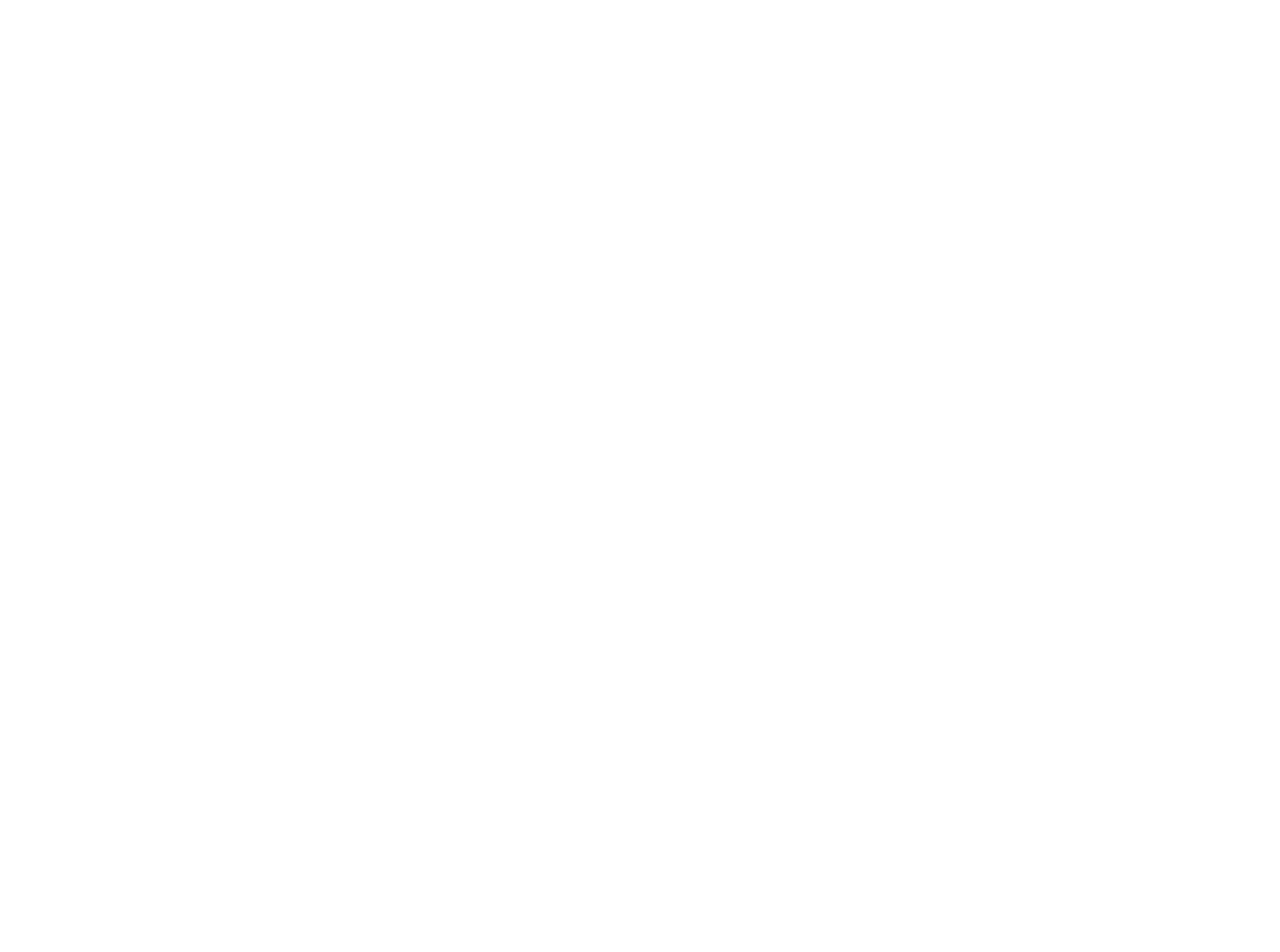
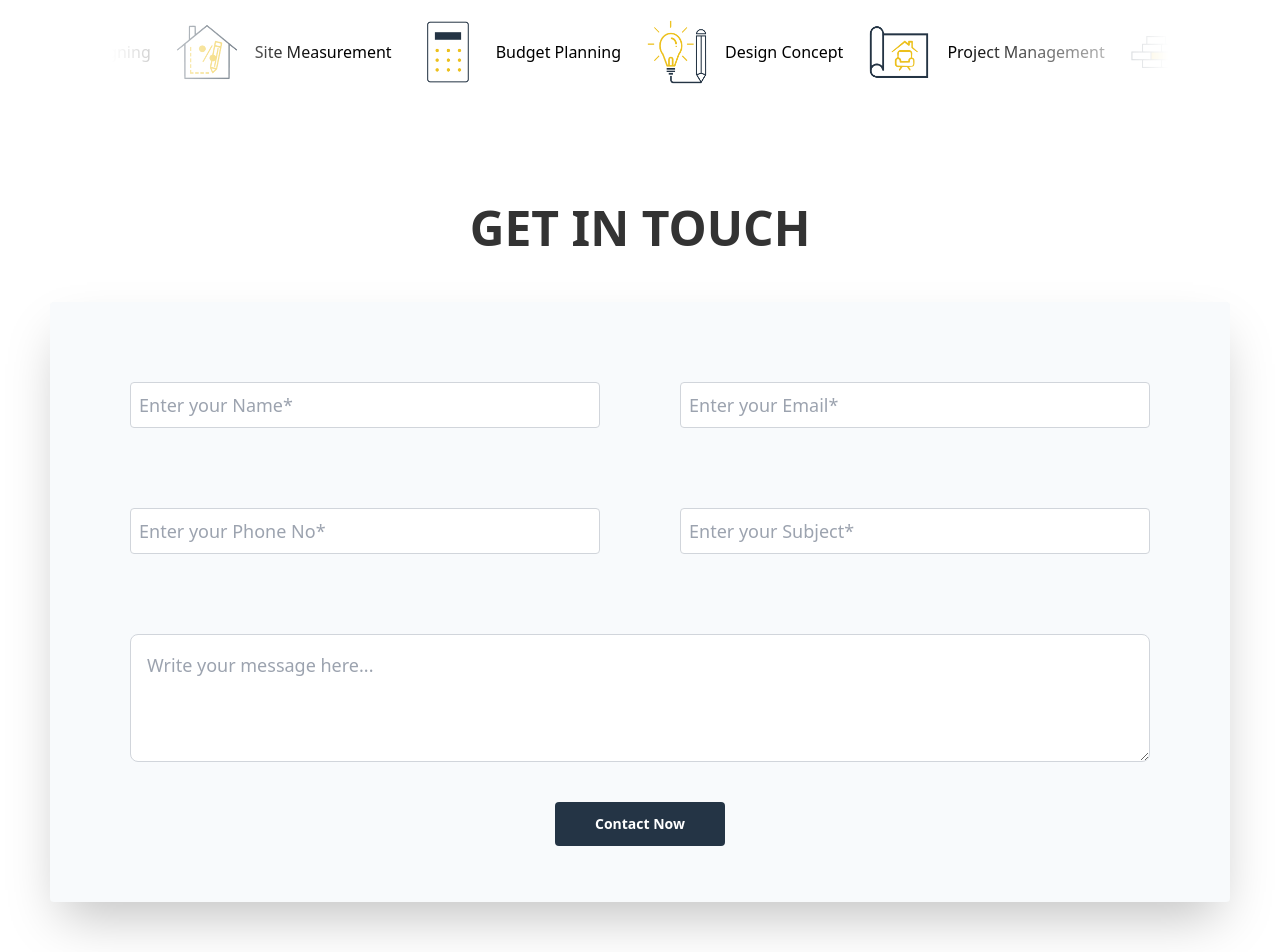
Before and after one commit to manishgupta9522/SHS_WaterCompany, a Next.js app: page / in a window 1280 px wide. Shown: the part 1157-2109 px from the top of the page. Before the commit the page ends 1177 px from the top, so only its background shows below. Built offline with nearby package versions, Linux system fonts and the light colour scheme.

Commit message:
contact us done

```diff
--- /dev/null
+++ b/src/Components/GetInTouch/page.tsx
@@ -0,0 +1,50 @@
+import React from "react";
+
+const page = () => {
+  return (
+    <div id="contact-us" className="max-w-full">
+      <div className="grid justify-items-center  mr-auto ml-auto">
+        <div className="header lg:text-5xl font-bold text-text ssm:text-3xl">
+          GET IN TOUCH
+        </div>
+      </div>
+      <div className="m-[50px] rounded bg-slate-50 xl:h-[600px] ssm:h-[820px] sm:h-[850px] md:h-[850px] shadow-2xl  ">
+        <div className="grid grid-cols-1 sm:grid-cols-1 md:grid-cols-1 lg:grid-cols-2 xl:grid-cols-2 xl:p-20 gap-20 ssm:p-10">
+          <input
+            type="text"
+            className="border border-gray-300 p-2 rounded xl:text-lg ssm:text-xs"
+            placeholder="Enter your Name*"
+          />
+          <input
+            type="text"
+            className="border border-gray-300 p-2 rounded xl:text-lg ssm:text-xs"
+            placeholder="Enter your Email*"
+          />
+          <input
+            type="text"
+            className="border border-gray-300 p-2 rounded xl:text-lg ssm:text-xs"
+            placeholder="Enter your Phone No*"
+          />
+          <input
+            type="text"
+            className="border border-gray-300 p-2 rounded xl:text-lg ssm:text-xs"
+            placeholder="Enter your Subject*"
+          />
+        </div>
+        <div className="grid xl:pl-20 xl:pr-20 xl:p-0 ssm:p-10">
+          <textarea
+            className="w-full h-32 p-4 xl:text-lg border border-gray-300 rounded-lg focus:outline-none focus:ring-2 focus:ring-blue-500 ssm:text-xs"
+            placeholder="Write your message here..."
+          ></textarea>
+        </div>
+        <div className="flex justify-center mt-10 ">
+          <button className="text-button bg-bgbutton xl:font-bold py-3 px-10 rounded ssm:text-sm">
+            Contact Now
+          </button>
+        </div>
+      </div>
+    </div>
+  );
+};
+
+export default page;
--- a/src/Components/Navbar/page.tsx
+++ b/src/Components/Navbar/page.tsx
@@ -8,8 +8,16 @@
   const toggleMenu = () => {
     setIsMenuOpen(!isMenuOpen);
   };
+
+  const scrollToContact = () => {
+    const contactSection = document.getElementById("contact-us");
+    if (contactSection) {
+      contactSection.scrollIntoView({ behavior: "smooth" });
+    }
+  };
+
   return (
-    <header className="w-full bg-headerYellow sticky top-0 bg-white shadow-md z-50">
+    <header className="w-full bg-header Yellow sticky top-0 bg-white shadow-md z-50">
       <div className="flex flex-row justify-between p-4">
         <div className="ml-20">
           <img src="uniq-space-logo.svg" alt="logo" width="200px" />
@@ -18,7 +26,10 @@
           <ul className="hover:text-darkblue hover:cursor-pointer">HOME</ul>
           <ul className="hover:text-darkblue hover:cursor-pointer">ABOUT US</ul>
           <ul className="hover:text-darkblue hover:cursor-pointer">PRODUCTS</ul>
-          <ul className="hover:text-darkblue hover:cursor-pointer">
+          <ul
+            className="hover:text-darkblue hover:cursor-pointer"
+            onClick={scrollToContact}
+          >
             CONTACT US
           </ul>
         </div>
--- a/src/Components/Scroller/page.tsx
+++ b/src/Components/Scroller/page.tsx
@@ -37,7 +37,7 @@
   }, []);
 
   return (
-    <div className="images m-2 p-3 ">
+    <div className="images m-2 p-3 m-[100px] ">
       <div className="logos max-w-full overflow-hidden " ref={logosRef}>
         <div className="logos-slide flex gap-4 animate-infinite_scroll">
           {images.map((logo, index) => {
--- a/src/app/page.tsx
+++ b/src/app/page.tsx
@@ -2,6 +2,7 @@
 import AnimationVideo from "@/Components/AnimationVideo/page";
 import WhoWeAre from "@/Components/WhoWeAre/page";
 import Scroller from "@/Components/Scroller/page";
+import GetInTouch from "@/Components/GetInTouch/page";
 import "tailwindcss/tailwind.css";
 
 export default function Home() {
@@ -11,6 +12,7 @@
       <AnimationVideo />
       <WhoWeAre />
       <Scroller />
+      <GetInTouch />
     </>
   );
 }
--- a/tailwind.config.ts
+++ b/tailwind.config.ts
@@ -8,6 +8,14 @@
     "./src/app/**/*.{js,ts,jsx,tsx,mdx}",
   ],
   theme: {
+    screens: {
+      ssm: "350px",
+      sm: "640px",
+      md: "768px",
+      lg: "1024px",
+      xl: "1280px",
+      "2xl": "1536px",
+    },
     extend: {
       keyframes: {
         infinite_scroll: {
@@ -26,6 +34,9 @@
         darkblue: "#243445",
         transper: "rgba(255, 255, 255, 0.3)",
         bg: "#f2f2f2",
+        text: "#333",
+        button: "#fff",
+        bgbutton: "#243445",
       },
     },
   },
```
